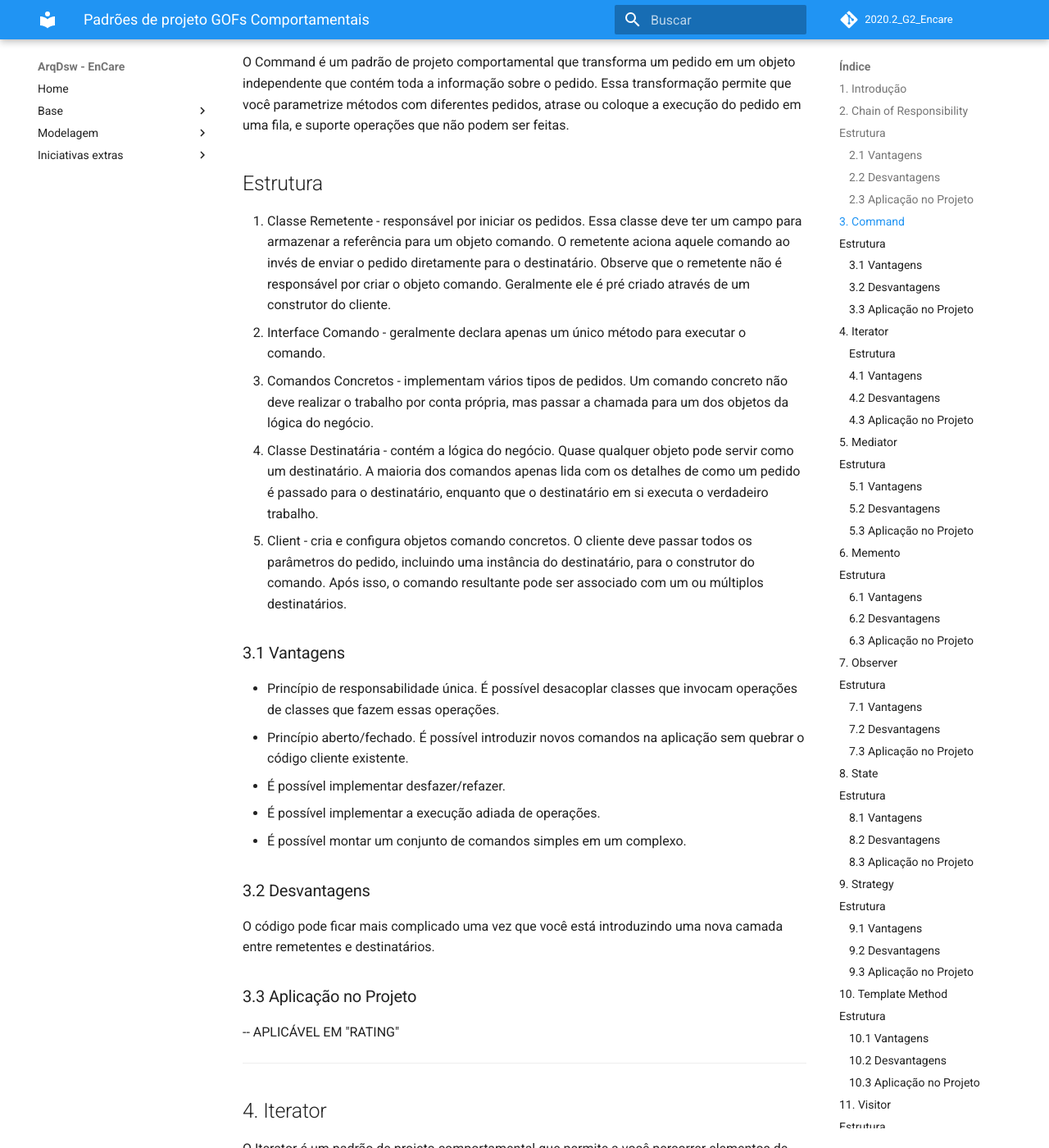
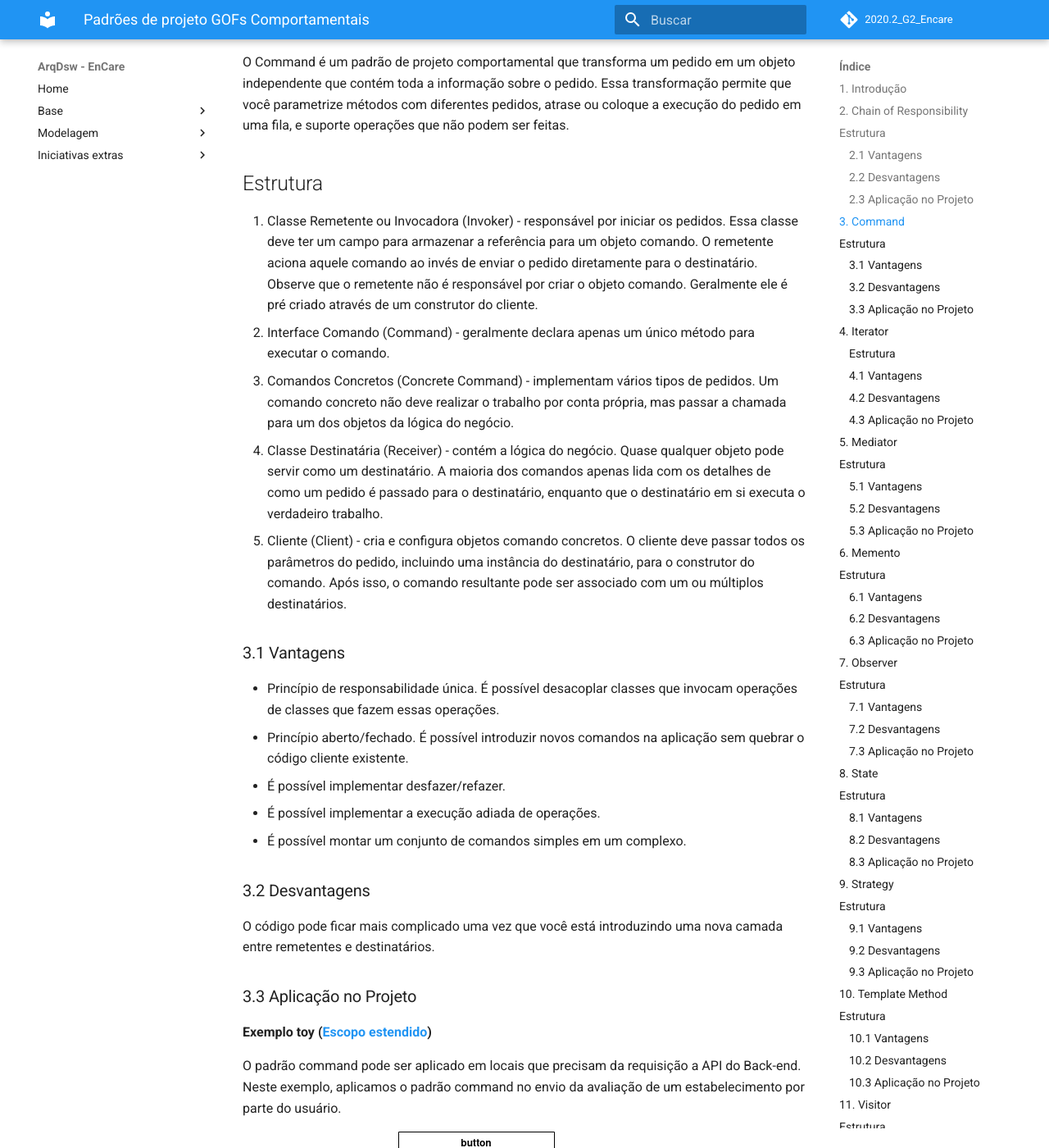
Before and after one commit to UnBArqDsw2020-2/2020.2_G2_Encare, an MkDocs documentation site: the page built from docs/Padroes_de_projeto/GOFs/gof_comportamental.md, in a window 1280 px wide and 1400 px high, scrolled down 1540 px. Shown: the whole window at 82% size. Built offline with MkDocs 1.6.1 and Material for MkDocs 9.7.7, drawn with Linux system fonts in a browser that asks for light colours; comment, search, counter and statistics services are not loaded; some of the changed text lies outside the part shown.

Commit message:
#64 Adição da modelagem e código do padrão command

```diff
--- a/docs/Padroes_de_projeto/GOFs/gof_comportamental.md
+++ b/docs/Padroes_de_projeto/GOFs/gof_comportamental.md
@@ -1,4 +1,5 @@
 # Padrões de projeto GOFs Comportamentais
+
 ## 1. Introdução
 Os padrões comportamentais são voltados aos algoritmos e a designação de responsabilidades entre objetos.
 
@@ -30,11 +31,11 @@
 O Command é um padrão de projeto comportamental que transforma um pedido em um objeto independente que contém toda a informação sobre o pedido. Essa transformação permite que você parametrize métodos com diferentes pedidos, atrase ou coloque a execução do pedido em uma fila, e suporte operações que não podem ser feitas.
 
 ## Estrutura
-1. Classe Remetente - responsável por iniciar os pedidos. Essa classe deve ter um campo para armazenar a referência para um objeto comando. O remetente aciona aquele comando ao invés de enviar o pedido diretamente para o destinatário. Observe que o remetente não é responsável por criar o objeto comando. Geralmente ele é pré criado através de um construtor do cliente.
-2. Interface Comando - geralmente declara apenas um único método para executar o comando.
-3. Comandos Concretos - implementam vários tipos de pedidos. Um comando concreto não deve realizar o trabalho por conta própria, mas passar a chamada para um dos objetos da lógica do negócio.
-4. Classe Destinatária - contém a lógica do negócio. Quase qualquer objeto pode servir como um destinatário. A maioria dos comandos apenas lida com os detalhes de como um pedido é passado para o destinatário, enquanto que o destinatário em si executa o verdadeiro trabalho.
-5. Client - cria e configura objetos comando concretos. O cliente deve passar todos os parâmetros do pedido, incluindo uma instância do destinatário, para o construtor do comando. Após isso, o comando resultante pode ser associado com um ou múltiplos destinatários.
+1. Classe Remetente ou Invocadora (Invoker) - responsável por iniciar os pedidos. Essa classe deve ter um campo para armazenar a referência para um objeto comando. O remetente aciona aquele comando ao invés de enviar o pedido diretamente para o destinatário. Observe que o remetente não é responsável por criar o objeto comando. Geralmente ele é pré criado através de um construtor do cliente.
+2. Interface Comando (Command) - geralmente declara apenas um único método para executar o comando.
+3. Comandos Concretos (Concrete Command) - implementam vários tipos de pedidos. Um comando concreto não deve realizar o trabalho por conta própria, mas passar a chamada para um dos objetos da lógica do negócio.
+4. Classe Destinatária (Receiver) - contém a lógica do negócio. Quase qualquer objeto pode servir como um destinatário. A maioria dos comandos apenas lida com os detalhes de como um pedido é passado para o destinatário, enquanto que o destinatário em si executa o verdadeiro trabalho.
+5. Cliente (Client) - cria e configura objetos comando concretos. O cliente deve passar todos os parâmetros do pedido, incluindo uma instância do destinatário, para o construtor do comando. Após isso, o comando resultante pode ser associado com um ou múltiplos destinatários.
 
 ### 3.1 Vantagens
 -  Princípio de responsabilidade única. É possível desacoplar classes que invocam operações de classes que fazem essas operações.
@@ -48,8 +49,120 @@
 O código pode ficar mais complicado uma vez que você está introduzindo uma nova camada entre remetentes e destinatários.
 
 ### 3.3 Aplicação no Projeto
--- APLICÁVEL EM "RATING"
-- - -
+
+**Exemplo toy ([Escopo estendido]())**
+
+O padrão command pode ser aplicado em locais que precisam da requisição a API do Back-end. Neste exemplo, aplicamos o padrão command no envio da avaliação de um estabelecimento por parte do usuário.
+
+![Modelagem do exemplo Command](images/Command.png)
+
+Abaixo os códigos do exemplo, feitos em typescript:
+
+~~~typescript
+function App() {
+
+  const requestHandler: RequestHandler = new RequestHandler();
+
+  const ratingSender: RatingSender = new RatingSender("Session User", "Target Estabilishment", requestHandler);
+
+  return (
+    <div>
+      <select name="rating" id="ratingNumber">
+        <option value="1">1</option>
+        <option value="2">2</option>
+        <option value="3">3</option>
+        <option value="4">4</option>
+        <option value="5">5</option>
+      </select>
+      <br/>
+      <textarea name="estabilishmentReview" id="ratingComment" defaultValue="Some Placeholder text"></textarea>
+      <br/>
+      <button onClick={ratingSender.getCommandFunction()}>Send Review</button>
+    </div>
+  );
+}
+~~~
+
+A própria aplicação é a cliente que usa a command.
+
+O botão é a invoker, responsável por chamar a função de execução da command.
+
+~~~typescript
+class RequestHandler {
+
+    public constructor() {
+        return this;
+    }
+
+    public sendGetRequest(path:string): any {
+        console.log(`Request to ${path}`);
+    }
+
+    public sendPostRequest(path:string, data:any): any {
+        console.log(`Request to ${path} with`)
+        console.log(data)
+    }
+}
+~~~
+
+RequestHandler é a receiver. Neste caso responsável pelas requisições. Por se tratar de um exemplo toy, as funções apenas logam no console os objetos que seriam passados pela requisição.
+
+~~~typescript
+interface RequestSender {
+    execute: {
+        (data: any): any
+    }
+}
+~~~
+
+~~~typescript
+class RatingSender implements RequestSender {
+    private user: string;
+    private estabilishment: string;
+    private handler: RequestHandler;
+
+
+    public constructor(user: string, estabilishment: string, handler: RequestHandler) {
+        this.user = user;
+        this.estabilishment = estabilishment;
+        this.handler = handler;
+    }
+
+    public execute(): any {
+        let rating = this.getFormData();
+
+        let data = {
+            rating: rating.number,
+            comment: rating.comment,
+            user: this.user,
+            estabilishment: this.estabilishment,
+        }
+
+        return this.handler.sendPostRequest(`establishment/sendrating`, data);
+    }
+
+    public getCommandFunction() {
+        return () => {
+            this.execute();
+        }
+    }
+
+    private getFormData = () => {
+        let number: HTMLInputElement = document.getElementById("ratingNumber") as HTMLInputElement;
+        let comment: HTMLInputElement = document.getElementById("ratingComment") as HTMLInputElement;
+
+        let rating = {
+          number: number.value,
+          comment: comment.value
+        }
+
+        return rating;
+      }
+
+}
+~~~
+
+RequestSender é a interface do command. Suas implementações concretas (neste caso a RatingSender) são responsáveis por fazer modificações nos dados e pedir para a receiver executar a requisição.
 
 ## 4. Iterator
 O Iterator é um padrão de projeto comportamental que permite a você percorrer elementos de uma coleção sem expor as representações dele (lista, pilha, árvore, etc.)
@@ -258,3 +371,4 @@
 |03/04/2021|Nícalo, Wagner, Hugo| Adição dos conceitos de Command e Iterator | 0.3 |
 |03/04/2021|Nícalo, Wagner, Hugo| Adição dos conceitos de Mediator, Memento, Observer e State | 0.4 |
 |03/04/2021|Nícalo, Wagner, Hugo| Adição dos conceitos de Strategy, Template Method e Visitor | 0.5 |
+|08/04/2021|Wagner Martins| Adição da modelagem e código do padrão command | 0.6 |
```
Also changed, not shown: docs/Padroes_de_projeto/GOFs/images/Command.png (added).
